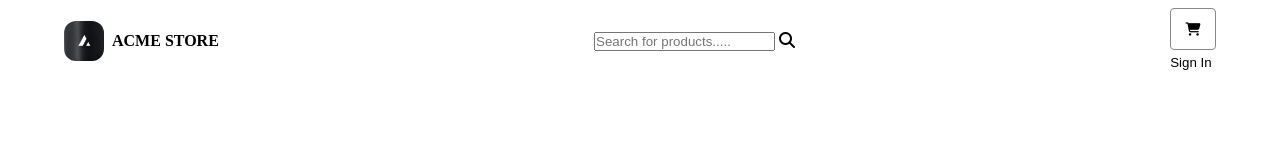
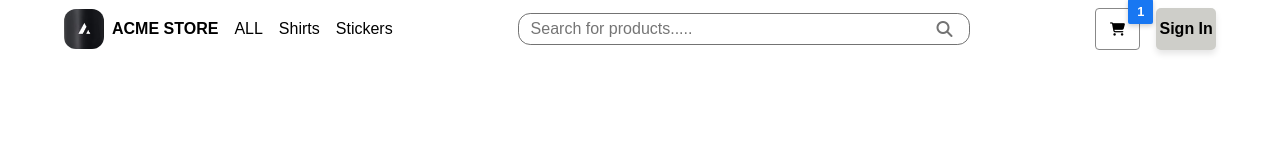
Before and after one commit to PrativaNeupane/e_commerce, a website built with Vite: page index.html in a window 1280 px wide. Built offline with nearby package versions, Linux system fonts and the light colour scheme; a web font is replaced by a local one.

Commit message:
Fix navbar CSS and update index.html layout

```diff
--- a/index.html
+++ b/index.html
@@ -29,7 +29,7 @@
           <div class="logo_container">
             <a href="/" class="logo-link">
               <div class="logo_image">
-                <img src="./public/assests/images/logo_image.jpg" alt="Logo">
+                <img src="/assests/images/logo_image.jpg" alt="Logo">
               </div>
             </a>
             <h1 class="store-name">ACME STORE</h1>
@@ -59,7 +59,7 @@
             <button class="cart-button">
               <i class="fas fa-shopping-cart"></i>
             </button>
-            <!-- <span class="cart-badge">1</span> -->
+            <span class="cart-badge">1</span>
           </div>
 
           <!--button-container-->
--- a/src/style.css
+++ b/src/style.css
@@ -16,11 +16,12 @@
 }
 
 body {
-  font-family: "Geist", serif;
+  font-family: "GeistSans", sans-serif;
   font-size: var(--default-font-size);
   color: var(--color-default-text);
   font-weight: 400;
   line-height: 1.5;
+  overflow-x: hidden;
 }
 
 .container-fluid {
@@ -102,11 +103,81 @@ button {
   border: 1px solid #888;
   padding: 0.5rem 0.9rem;
   border-radius: 4px;
+  position: relative;
+}
+
+.cart-badge {
+  position: absolute;
+  top: -9px;
+  right: -14px;
+  transform: translateY(-4%);
+  background-color: #1877f2;
+  color: white;
+  font-size: 0.8rem;
+  font-weight: bold;
+  padding: 3px 9px;
+  border-radius: 2px;
+  display: flex;
+  align-items: center;
+  justify-content: center;
+  box-shadow: 0 2px 5px rgba(0, 0, 0, 0.2);
 }
 
 @media (min-width: 768px) {
   .button-container {
-    display: block;
+    display: flex;
+  }
+
+  .sign-in-btn {
+    background-color: #cecec9;
+    color: #000000;
+    font-size: 1rem;
+    font-weight: bold;
+    padding: 0.2rem 0.2rem;
+    border-radius: 5px;
+    cursor: pointer;
+    transition: all 0.3s ease;
+    box-shadow: 0 4px 6px rgba(0, 0, 0, 0.1);
+  }
+
+  .sign-in-btn:hover {
+    background-color: #000000;
+    color: #f0f0f0;
+    box-shadow: 0 6px 12px rgba(0, 0, 0, 0.2);
+    transform: scale(1.05);
+  }
+
+  .sign-in-btn:active {
+    transform: scale(1);
+    box-shadow: 0 2px 2px rgba(0, 0, 0, 0.1);
+  }
+
+  .cart_icon {
+    border: 1px solid #888;
+    padding: 0.5rem 0.9rem;
+    border-radius: 4px;
+    position: relative;
+  }
+
+  .cart-badge {
+    position: absolute;
+    top: -9px;
+    right: -14px;
+    transform: translateY(-4%);
+    background-color: #1877f2;
+    color: white;
+    font-size: 0.8rem;
+    font-weight: bold;
+    padding: 3px 9px;
+    border-radius: 2px;
+    display: flex;
+    align-items: center;
+    justify-content: center;
+    box-shadow: 0 2px 5px rgba(0, 0, 0, 0.2);
+  }
+  .nav_right {
+    display: flex;
+    gap: 1rem;
   }
 }
 
@@ -118,4 +189,46 @@ button {
   .search-container {
     display: block;
   }
+  .nav_container {
+    display: block;
+  }
+  .nav_links {
+    display: flex;
+    gap: 1rem;
+    margin: 0;
+    padding: 0;
+    align-items: center;
+  }
+
+  .nav_left {
+    display: flex;
+    align-items: center;
+    gap: 1rem;
+  }
+
+  .search-container {
+    display: flex;
+    justify-content: center;
+    align-items: center;
+    position: relative;
+    width: 450px;
+    color: var(--color-secondary);
+  }
+
+  .search-input {
+    padding: 0.4rem 0.75rem;
+    border-radius: 0.7rem;
+    width: 100%;
+    border: 0.025rem var(--color-primary);
+    outline: 0.025rem solid var(--color-secondary);
+    font-size: var(--default-font-size);
+  }
+
+  .search-icon {
+    position: absolute;
+    top: 50%;
+    right: 1rem;
+    transform: translateY(-50%);
+    color: var(--color-secondary);
+  }
 }
```
